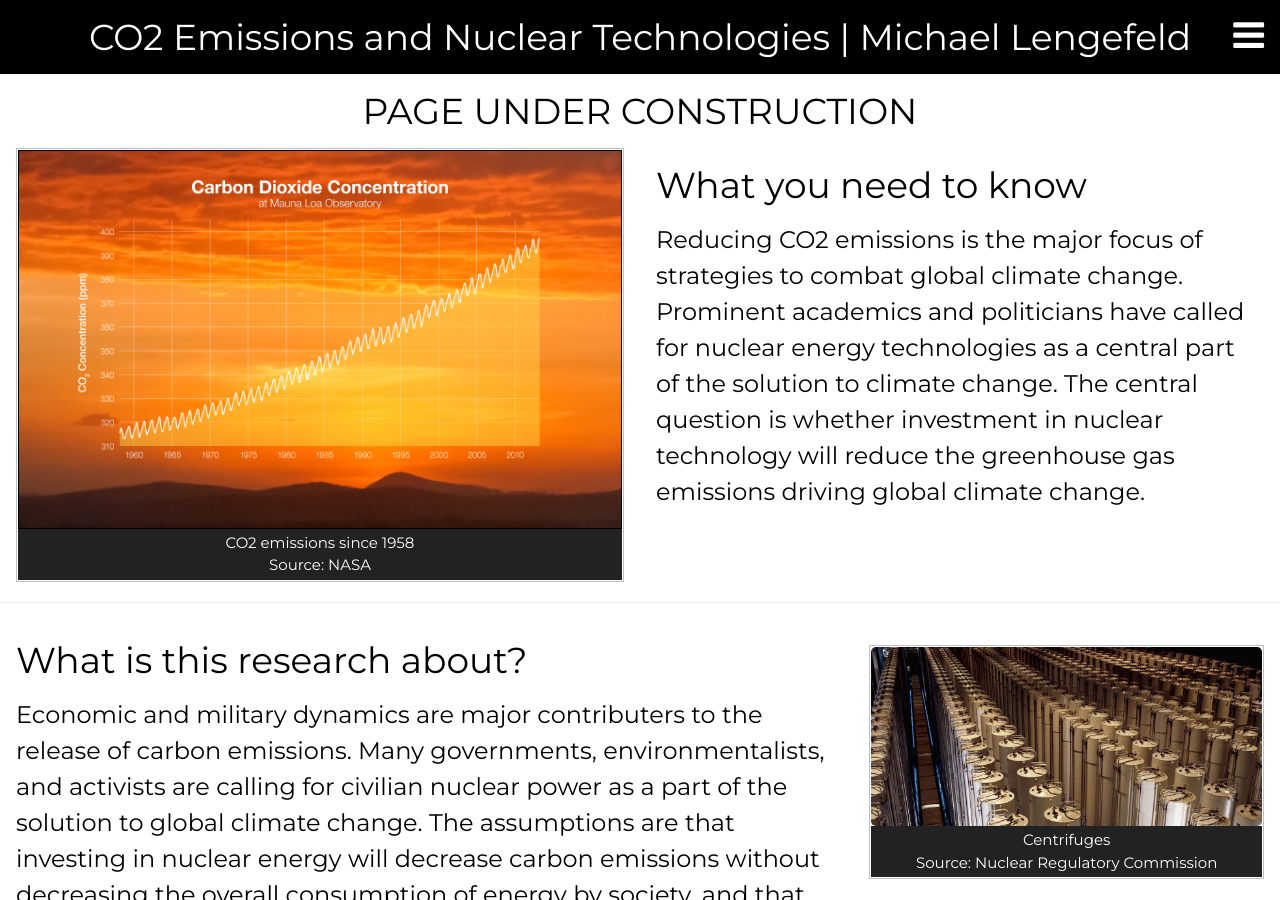
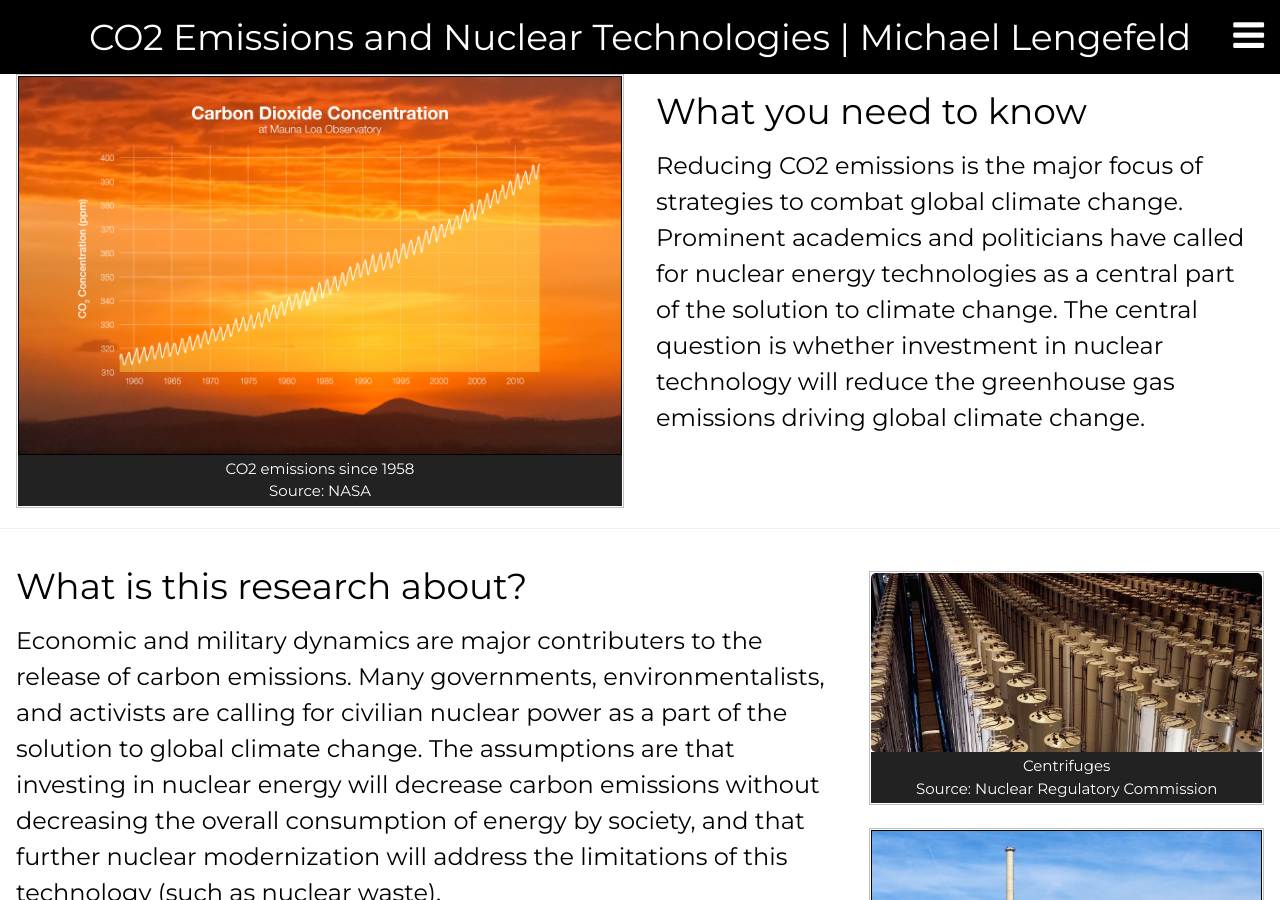
Before and after one commit to resilience1/resilience1.github.io, a Jekyll site: the page built from research/nucleartech.html, in a window 1280 px wide and 900 px high. Built offline with Jekyll 4.4.1, drawn with Linux system fonts in a browser that asks for light colours; nearby versions of some CDN libraries.

Commit message:
Update nucleartech.html

```diff
--- a/research/nucleartech.html
+++ b/research/nucleartech.html
@@ -156,7 +156,6 @@ title: CO2 Emissions and Nuclear Technologies | Michael Lengefeld
     	<h1 class="w3-xxlarge"><span class="w3-hide-small">CO2 Emissions and Nuclear Technologies | </span>Michael Lengefeld</h1>
 	</header>
 <body>
-	<h1 class="w3-xxlarge w3-center">PAGE UNDER CONSTRUCTION</h1>
 	<div class="w3-row">
 		<div class="w3-half w3-container">
 			<figure class="item">
```
